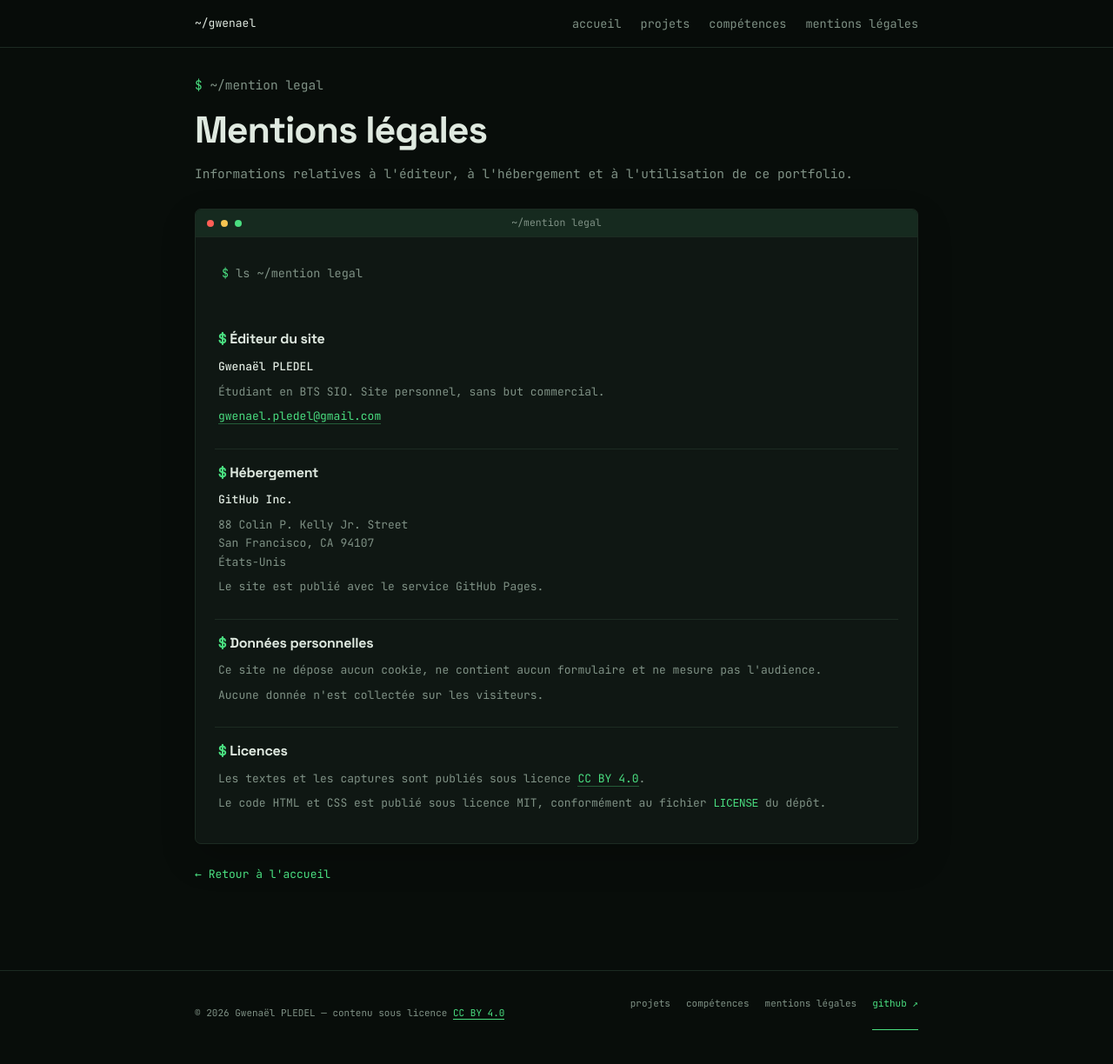
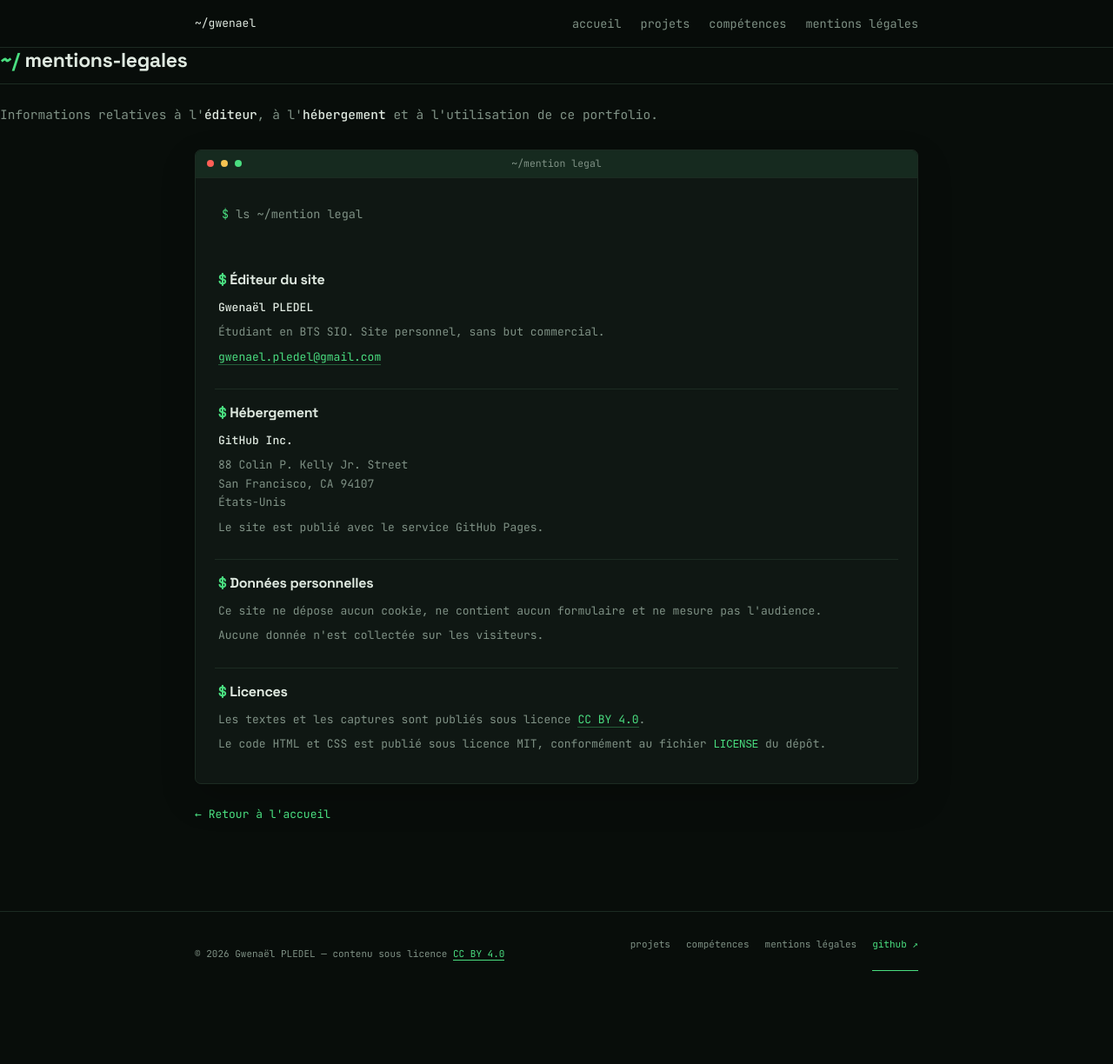
Before and after one commit to vzsca/Portfolio-Gwenael, a Jekyll site: the page built from mentions-legales.md, in a window 1280 px wide and 1225 px high. Shown: the whole window at 87% size. Built offline with Jekyll 4.4.1, drawn with Linux system fonts in a browser that asks for light colours.

Commit message:
Refactor legal mentions section for better structure

```diff
--- a/mentions-legales.md
+++ b/mentions-legales.md
@@ -4,11 +4,10 @@ title: Mentions légales
 permalink: /mentions-legales/
 ---
 
-<div class="legal-page-heading profil">
-  <p class="prompt">~/mention legal</p>
-  <h1>Mentions légales</h1>
-  <p>Informations relatives à l'éditeur, à l'hébergement et à l'utilisation de ce portfolio.</p>
-</div>
+<section id="mentions-legales" class="profil">
+  <h2><span class="sym">~/</span>mentions-legales</h2>
+  <p>Informations relatives à l'<strong>éditeur</strong>, à l'<strong>hébergement</strong> et à l'utilisation de ce portfolio.</p>
+</section>
 
 <div class="term legal-terminal">
   <div class="term-bar">
```
